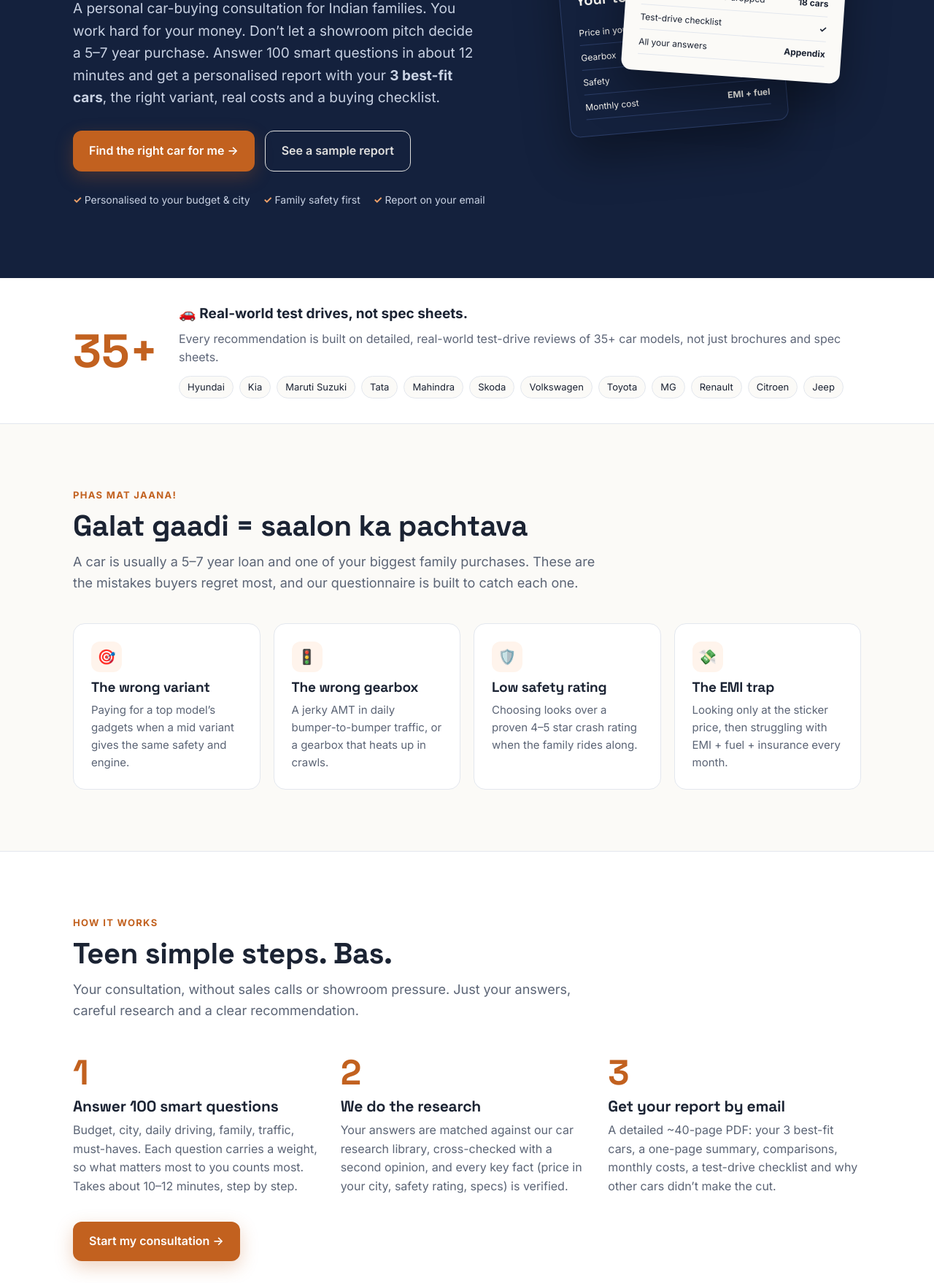
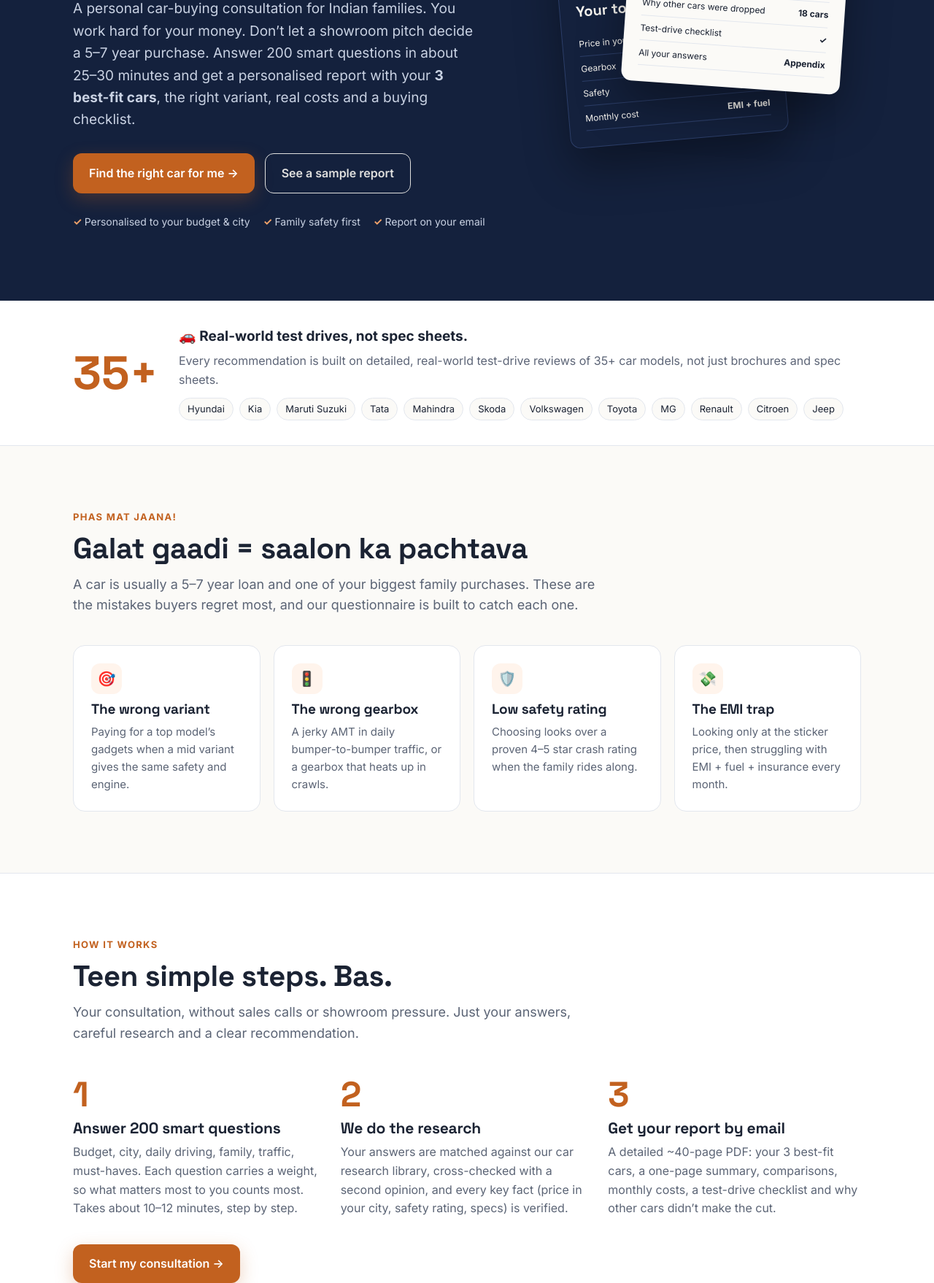
Before and after one commit to aarjav11-ux/aarjav11-ux.github.io, a plain HTML site: page cars/index.html in a window 1280 px wide. Shown: the part 361-2119 px from the top of the page at 73% size. Drawn offline with Linux system fonts and the light colour scheme.

Commit message:
Update question count and time estimate

```diff
--- a/cars/index.html
+++ b/cars/index.html
@@ -4,7 +4,7 @@
 <meta charset="utf-8">
 <meta name="viewport" content="width=device-width,initial-scale=1">
 <title>Car Advisor — Personal car buying consultation</title>
-<meta name="description" content="Personal car buying consultation for Indian buyers. Answer 100 smart questions in about 12 minutes and get a personalised ~40-page report with your 3 best-fit cars, costs, comparisons and a buying checklist.">
+<meta name="description" content="Personal car buying consultation for Indian buyers. Answer 200 smart questions in about 25–30 minutes and get a personalised ~40-page report with your 3 best-fit cars, costs, comparisons and a buying checklist.">
 <link rel="preconnect" href="https://fonts.googleapis.com">
 <link href="https://fonts.googleapis.com/css2?family=Inter:wght@400;500;600;700&family=Space+Grotesk:wght@500;700&display=swap" rel="stylesheet">
 <style>
@@ -152,7 +152,7 @@ footer .wrap{display:flex;justify-content:space-between;gap:20px;flex-wrap:wrap}
 <div>
 <span class="warn">🫵 Booking se pehle ye zaroor dekh lena</span>
 <h1>Car lene se pehle, <em>sahi salah lo.</em></h1>
-<p class="lead">A personal car-buying consultation for Indian families. You work hard for your money. Don’t let a showroom pitch decide a 5–7 year purchase. Answer 100 smart questions in about 12 minutes and get a personalised report with your <b>3 best-fit cars</b>, the right variant, real costs and a buying checklist.</p>
+<p class="lead">A personal car-buying consultation for Indian families. You work hard for your money. Don’t let a showroom pitch decide a 5–7 year purchase. Answer 200 smart questions in about 25–30 minutes and get a personalised report with your <b>3 best-fit cars</b>, the right variant, real costs and a buying checklist.</p>
 <div class="ctas">
 <a class="btn btn-primary" href="https://aarjav11-ux.github.io/car-advisor/">Find the right car for me →</a>
 <a class="btn btn-ghost" href="https://aarjav11-ux.github.io/car-advisor/sample-report.pdf" target="_blank" rel="noopener">See a sample report</a>
@@ -181,7 +181,7 @@ footer .wrap{display:flex;justify-content:space-between;gap:20px;flex-wrap:wrap}
 <section class="how" id="how"><div class="wrap">
 <div class="sec-head fade"><span class="eyebrow">How it works</span><h2>Teen simple steps. Bas.</h2><p>Your consultation, without sales calls or showroom pressure. Just your answers, careful research and a clear recommendation.</p></div>
 <div class="grid3">
-<div class="step fade"><div class="n">1</div><h3>Answer 100 smart questions</h3><p>Budget, city, daily driving, family, traffic, must-haves. Each question carries a weight, so what matters most to you counts most. Takes about 10–12 minutes, step by step.</p></div>
+<div class="step fade"><div class="n">1</div><h3>Answer 200 smart questions</h3><p>Budget, city, daily driving, family, traffic, must-haves. Each question carries a weight, so what matters most to you counts most. Takes about 10–12 minutes, step by step.</p></div>
 <div class="step fade"><div class="n">2</div><h3>We do the research</h3><p>Your answers are matched against our car research library, cross-checked with a second opinion, and every key fact (price in your city, safety rating, specs) is verified.</p></div>
 <div class="step fade"><div class="n">3</div><h3>Get your report by email</h3><p>A detailed ~40-page PDF: your 3 best-fit cars, a one-page summary, comparisons, monthly costs, a test-drive checklist and why other cars didn’t make the cut.</p></div>
 </div>
```
